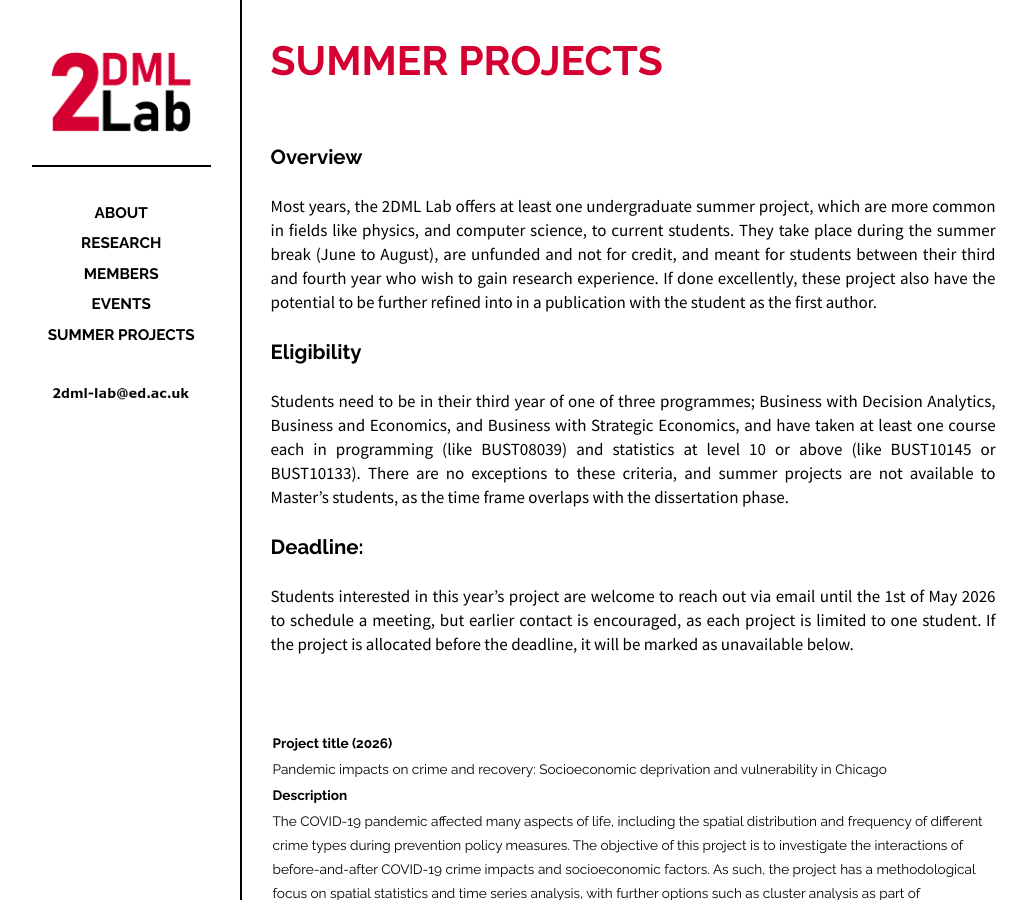
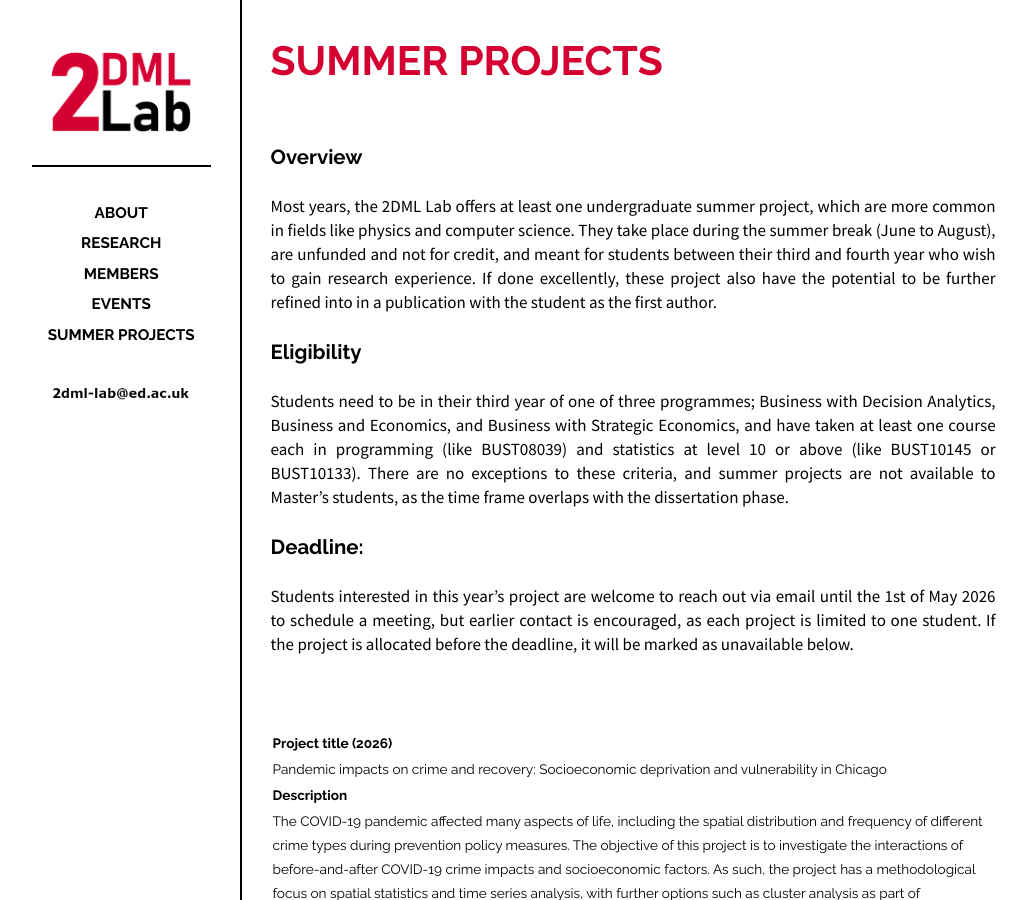
Before and after one commit to 2dml-lab/2dml-lab.github.io, a Jekyll site: the page built from _posts/2024-01-31-summer_projects.md, in a window 1280 px wide. Shown: the whole page, without its empty margins (118-1145 px from the left). Built offline with Jekyll 4.4.1, drawn with Linux system fonts in a browser that asks for light colours.

Commit message:
Update 2024-01-31-summer_projects.md

```diff
--- a/_posts/2024-01-31-summer_projects.md
+++ b/_posts/2024-01-31-summer_projects.md
@@ -10,7 +10,7 @@
 
 ## Overview
 
-Most years, the 2DML Lab offers at least one undergraduate summer project, which are more common in fields like physics, and computer science, to current students. They take place during the summer break (June to August), are unfunded and not for credit, and meant for students between their third and fourth year who wish to gain research experience. If done excellently, these project also have the potential to be further refined into in a publication with the student as the first author.
+Most years, the 2DML Lab offers at least one undergraduate summer project, which are more common in fields like physics and computer science. They take place during the summer break (June to August), are unfunded and not for credit, and meant for students between their third and fourth year who wish to gain research experience. If done excellently, these project also have the potential to be further refined into in a publication with the student as the first author.
 
 ## Eligibility
 
```
